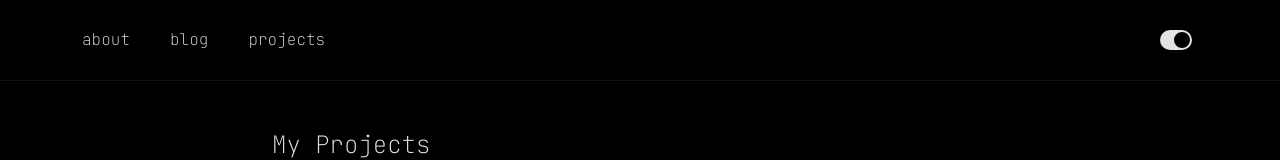
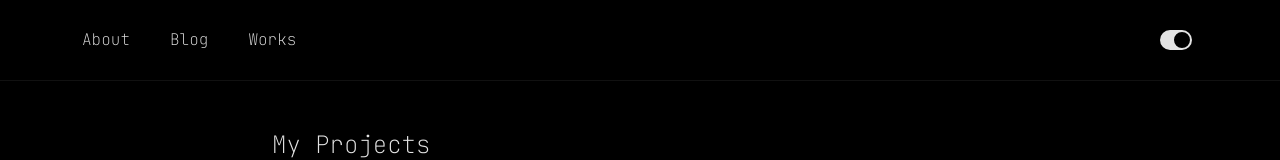
Before and after one commit to 3bdalah/3bdallah, a Next.js app: page /projects in a window 1280 px wide. Shown: the top 160 px of the page. Built offline with nearby package versions, Linux system fonts and the light colour scheme.

Commit message:
edited title tap and edited maked Capitalise link navbar

```diff
--- a/components/Links.js
+++ b/components/Links.js
@@ -3,9 +3,9 @@ const Links = () => {
     return (
 
             <ul className="list_links">
-                   <li className='link'><Link href="/"><a>about</a></Link></li>
-                    <li className='link'><Link href="/blog"><a>blog</a></Link></li>
-                    <li className='link'><Link href="/projects"><a>projects</a></Link></li>
+                   <li className='link'><Link href="/"><a>About</a></Link></li>
+                    <li className='link'><Link href="/blog"><a>Blog</a></Link></li>
+                    <li className='link'><Link href="/projects"><a>Works</a></Link></li>
                     {/* <li className='link'><Link href="/experince"><a>exprince</a></Link></li>   */}
             </ul>
 
--- a/pages/blog/index.js
+++ b/pages/blog/index.js
@@ -34,7 +34,10 @@ const Posts = () => {
             </div>
         </div>
             </section>***/}
-
+        <Head>
+            <title>Blog</title>
+            <meta name="keywords" content="Blog" key="blog" />
+        </Head>
         <section className="blog">
             <div className="container">
                 <h3 className="under-working text-center">Under Developing</h3>
--- a/pages/projects/index.js
+++ b/pages/projects/index.js
@@ -3,8 +3,8 @@ import ListProjects from "../../components/ListProjects";
 const Projects = () => {
     return (<>
     <Head>
-        <title>Projects</title>
-        <meta name="keywords" content="Projects" key="Projects" />
+        <title>Works</title>
+        <meta name="keywords" content="Works" key="Works" />
       </Head>
         <section className="projects">
             <div className="container">
```
